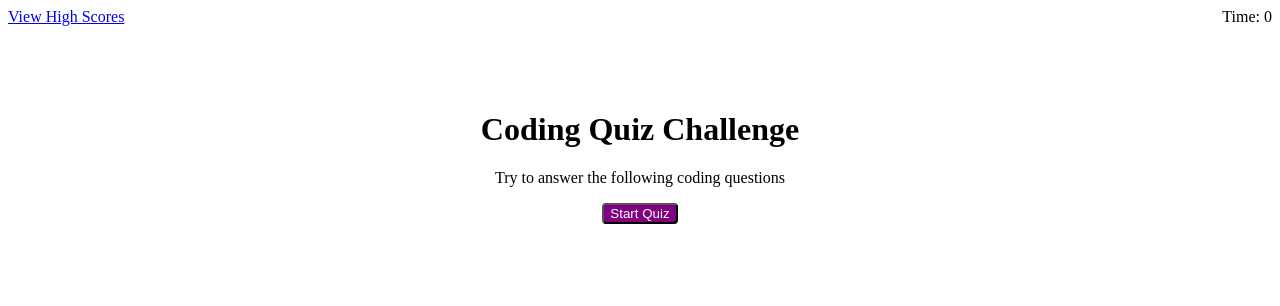
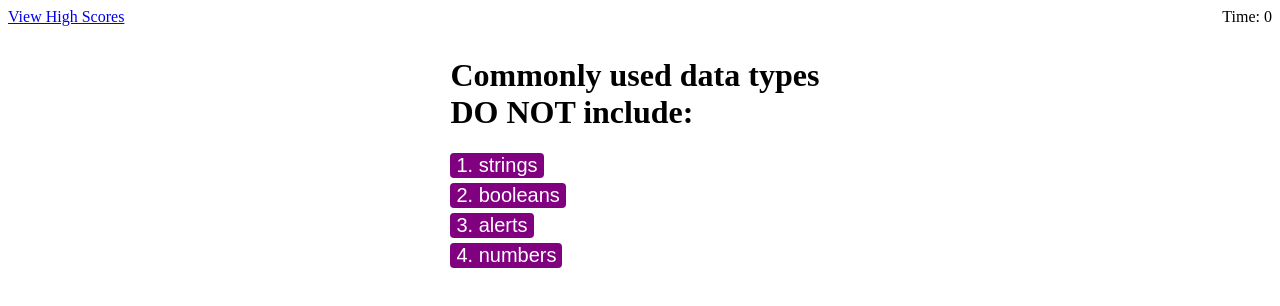
Before and after one commit to hnava47/CodeQuizH4, a plain HTML site: page index.html in a window 1280 px wide. Both pictures are taken after a click on the button "Start Quiz". Drawn offline with nearby package versions, Linux system fonts and the light colour scheme.

Commit message:
Updated js script and added button lists

```diff
--- a/assets/css/style.css
+++ b/assets/css/style.css
@@ -7,13 +7,27 @@
     float: right;
 }
 
-#title {
-    padding-top: 5%;
+#root {
+    margin: auto;
+    width: 30%;
+    padding: 10px;
     text-align: center;
 }
 
-.button {
+li {
+    list-style: none;
+}
+
+.btn, .btn-child {
     background-color: purple;
     color: white;
+    border: none;
     border-radius: 4px;
+    font-size: 20px;
+    cursor: pointer;
+    margin-bottom: 5px;
 }
+
+.btn:hover{
+    opacity: .5;
+}
--- a/assets/js/script.js
+++ b/assets/js/script.js
@@ -1 +1,54 @@
-var rootEl = $("#root");
+var rootEl = $('#root');
+var titleEl = $('#title');
+var descEl = $('#desc');
+var btnEl = $('#start-button');
+var btnChildEl = $('.btn-child');
+
+const questions = {
+    1: 'Commonly used data types DO NOT include:',
+    2: 'The condition in an if/else statement is enclosed within ____',
+    3: '',
+    4: '',
+    5: ''
+}
+
+const options = {
+    1: ['strings', 'booleans', 'alerts', 'numbers'],
+    2: ['quotes', 'curly brackets', 'paranthesis', 'square brackets']
+}
+
+const answers = [3]
+
+btnEl.on('click', function() {
+    var quesNum = 1;
+
+    rootEl.css({
+        'text-align': 'left'
+    });
+
+    btnEl.remove();
+    descEl.remove();
+
+    titleEl.text(questions[quesNum]);
+    for (var i = 0; i < options[quesNum].length; i++) {
+        var currentOpt = $('<li>');
+        var buttonOpt = $('<button>');
+
+        buttonOpt.text([i+1+'.', options[quesNum][i]].join(' '))
+            .addClass('btn-child')
+            .attr('id', i+1);
+
+
+        currentOpt.append(buttonOpt);
+        rootEl.append(currentOpt);
+
+    }
+
+    console.log(this.id);
+
+    quesNum++;
+});
+
+btnChildEl.on('click', function() {
+
+});
--- a/index.html
+++ b/index.html
@@ -12,12 +12,11 @@
             </div>
             <div id="timer">Time: 0</div>
         </nav>
-        <div id="title">
-            <h1>Coding Quiz Challenge</h1>
-            <p>Try to answer the following coding questions</p>
-            <button class="button" id="start-button">Start Quiz</button>
+        <div class="m-5" id="root">
+            <h1 id="title">Coding Quiz Challenge</h1>
+            <p id="desc">Try to answer the following coding questions</p>
+            <button class="btn" id="start-button">Start Quiz</button>
         </div>
-        <div class="m-5" id="root"></div>
 
         <script src="https://code.jquery.com/jquery-3.6.0.min.js" integrity="sha256-/xUj+3OJU5yExlq6GSYGSHk7tPXikynS7ogEvDej/m4=" crossorigin="anonymous"></script>
         <script src="./assets/js/script.js"></script>
```
